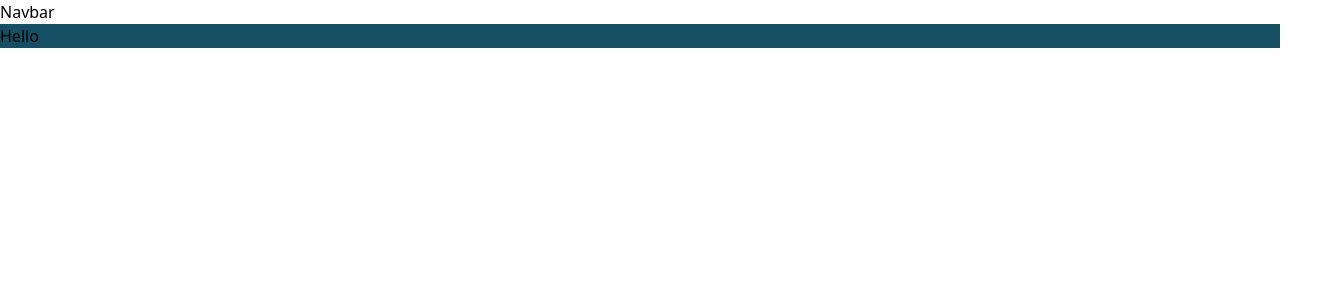
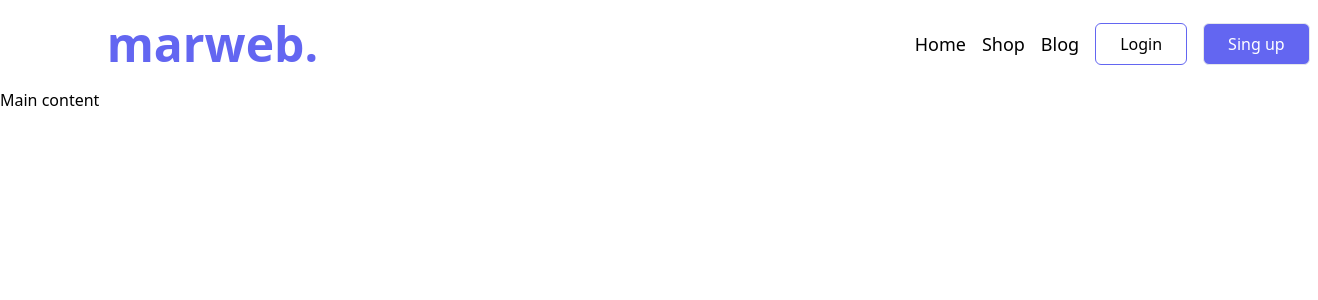
Before and after one commit to zexianli/marweb, a Next.js app: page / in a window 1280 px wide. Shown: the top 300 px of the page, 1318 px wide, since content can reach past the window. Built offline with nearby package versions, Linux system fonts and the light colour scheme.

Commit message:
Simple navbar with styling

```diff
--- a/components/Navbar.tsx
+++ b/components/Navbar.tsx
@@ -1,5 +1,35 @@
 import React from 'react';
 
 export default function Navbar() {
-  return <div>Navbar</div>;
+  return (
+    <nav className="w-5/6 flex flex-row justify-between mx-auto my-5">
+      {/* Logo */}
+      <div className="font-semibold text-3xl lg:text-5xl text-indigo-500">
+        marweb.
+      </div>
+      <div className="hidden md:flex flex-row flex-shrink-0 justify-end lg:justify-between w-1/2 lg:w-1/4">
+        {/* Nav buttons */}
+        <ul className="hidden lg:flex flex-row self-center text-lg">
+          <li className="mx-2">
+            <a href="">Home </a>
+          </li>
+          <li className="mx-2">
+            <a href="">Shop</a>
+          </li>
+          <li className="mx-2">
+            <a href="">Blog</a>
+          </li>
+        </ul>
+        {/* Login and signup */}
+        <div className="flex flex-shrink-0 self-center">
+          <button className="mx-2 px-6 py-2 border rounded-md border-indigo-500">
+            Login
+          </button>
+          <button className="mx-2 px-6 py-2 border rounded-md bg-indigo-500 text-white">
+            Sing up
+          </button>
+        </div>
+      </div>
+    </nav>
+  );
 }
--- a/pages/index.tsx
+++ b/pages/index.tsx
@@ -9,7 +9,7 @@ function Home() {
         <title>Welcome</title>
       </Head>
       <Navbar />
-      <main className="bg-cyan-900">Hello</main>
+      <main className="">Main content</main>
     </>
   );
 }
```
